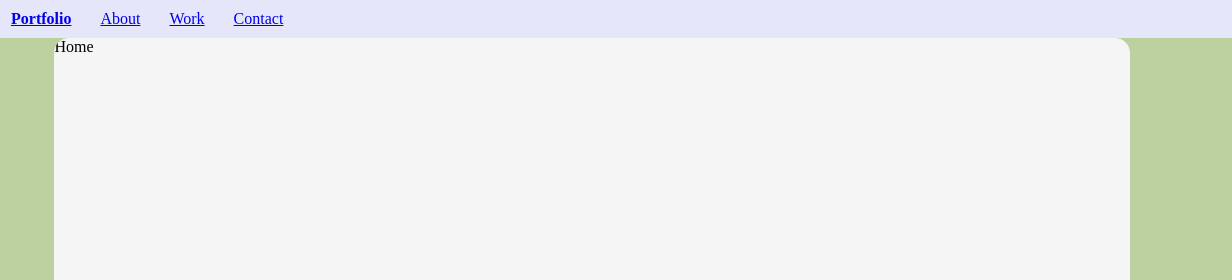
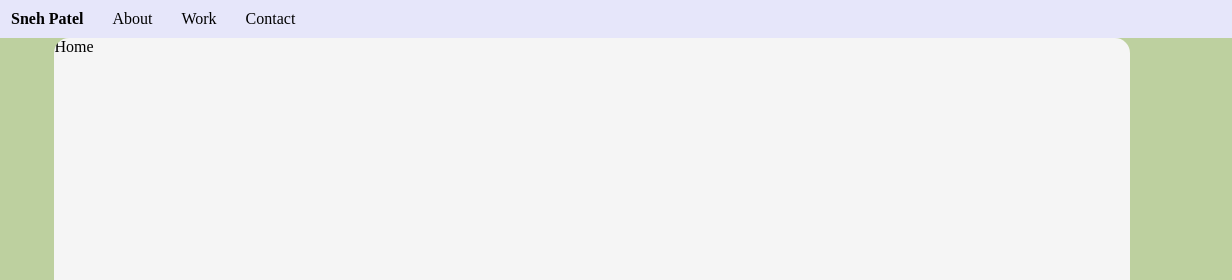
Before and after one commit to snehp491/portfolio, a plain HTML site: page index.html in a window 1280 px wide. Shown: the top 280 px of the page, 48-1280 px from the left. Drawn offline with Linux system fonts and the light colour scheme.

Commit message:
style links and anchors

```diff
--- a/assets/css/style.css
+++ b/assets/css/style.css
@@ -31,6 +31,15 @@ nav div ul {
 nav div ul li {
     display: inline-block;
     margin-right: 25px;
+}
+
+nav div ul li a {
+    text-decoration: none;
+    color: black;
+}
+
+nav div ul li a:hover {
+    text-decoration: underline;
 }
 
 .nav-account-image {
--- a/index.html
+++ b/index.html
@@ -15,7 +15,7 @@
                 <ul>
                     <li>
                         <strong>
-                            <a href="#home">Portfolio</a>
+                            <a href="#home">Sneh Patel</a>
                         </strong>
                     </li>
                     <li>
```
